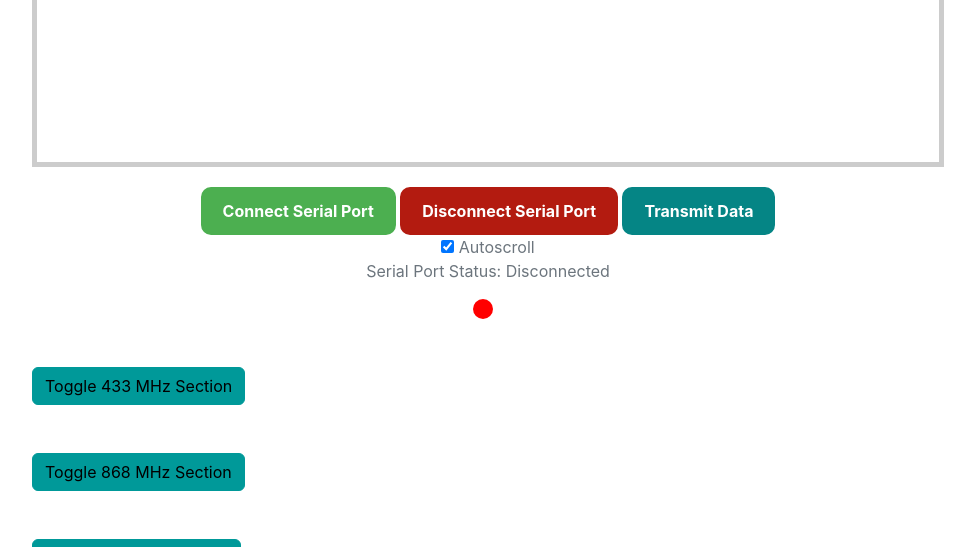
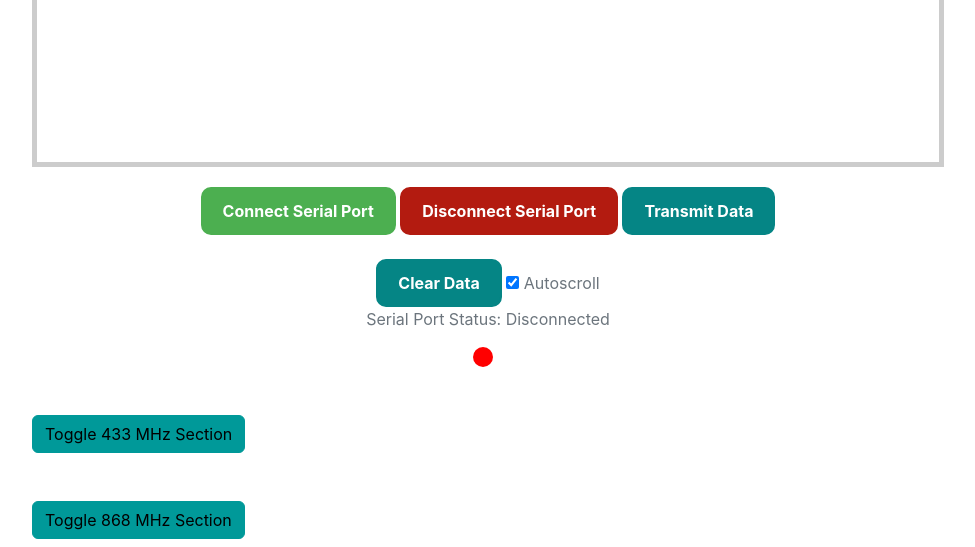
Before and after one commit to skinnyrad/Lora-Scanner, a Flask app: page /analysis in a window 1280 px wide, after a click on "Toggle 433 MHz Section". Shown: the part 1004-1551 px from the top of the page, without its empty margins (288-1263 px from the left). Run offline with Flask 3, Linux system fonts and the light colour scheme; some libraries are stand-ins or nearby versions; some web fonts are replaced.

Commit message:
Feat: Adding a clear button for serial streaming

```diff
--- a/app.py
+++ b/app.py
@@ -73,7 +73,8 @@ def read_serial_data(port, ser, buffer):
             time.sleep(0.1)
 
         except Exception as e:
-            print(f"Error: {e}")
+            #print("Could not access Serial Port")
+            #print(f"Error: {e}")
             pass
 
 def parse_and_store_data():
--- a/templates/analysis.html
+++ b/templates/analysis.html
@@ -67,7 +67,8 @@
                             <div style="text-align:center;">
                                 <button class="styled-button" onclick="promptUser433()">Connect Serial Port</button>
                                 <button class="disconnect-button" onclick="deleteSerial433()">Disconnect Serial Port</button>
-                                <button class="transmit-button" onclick="transmit433()">Transmit Data</button><br>
+                                <button class="transmit-button" onclick="transmit433()">Transmit Data</button><br><br>
+                                <button class="transmit-button" onclick="clearDataPort1()">Clear Data</button>
                                 <input type="checkbox" id="autoscroll-port1" checked>
                                 <label for="autoscroll-port1">Autoscroll</label>
                                 <p id="status-label433" style="text-align: center">Status: Checking...</p>
@@ -75,6 +76,22 @@
                                     <div id="indicator433" class="indicator"></div>
                                 </div>
                             </div>
+                            <script>
+                                function clearDataPort1() {
+                                    var serialDataDiv1 = document.getElementById('serial-data-port1');
+                                    serialDataDiv1.innerHTML = '';
+                                }
+
+                                function clearDataPort2() {
+                                    var serialDataDiv2 = document.getElementById('serial-data-port2');
+                                    serialDataDiv2.innerHTML = '';
+                                }
+
+                                function clearDataPort3() {
+                                    var serialDataDiv3 = document.getElementById('serial-data-port3');
+                                    serialDataDiv3.innerHTML = '';
+                                }
+                            </script>
 
                             <!-- JavaScript for updating the indicator -->
                             <script>
@@ -252,7 +269,8 @@
                             <div style="text-align:center;">
                                 <button class="styled-button" onclick="promptUser868()">Connect Serial Port</button>
                                 <button class="disconnect-button" onclick="deleteSerial868()">Disconnect Serial Port</button>
-                                <button class="transmit-button" onclick="transmit868()">Transmit Data</button><br>
+                                <button class="transmit-button" onclick="transmit868()">Transmit Data</button><br><br>
+                                <button class="transmit-button" onclick="clearDataPort2()">Clear Data</button>
                                 <input type="checkbox" id="autoscroll-port2" checked>
                                 <label for="autoscroll-port2">Autoscroll</label>
                                 <p id="status-label868" style="text-align: center">Status: Checking...</p>
@@ -439,7 +457,8 @@
                             <div style="text-align:center;">
                                 <button class="styled-button" onclick="promptUser915()">Connect Serial Port</button>
                                 <button class="disconnect-button" onclick="deleteSerial915()">Disconnect Serial Port</button>
-                                <button class="transmit-button" onclick="transmit915()">Transmit Data</button><br>
+                                <button class="transmit-button" onclick="transmit915()">Transmit Data</button><br><br>
+                                <button class="transmit-button" onclick="clearDataPort3()">Clear Data</button>
                                 <input type="checkbox" id="autoscroll-port3" checked>
                                 <label for="autoscroll-port3">Autoscroll</label>
                                 <p id="status-label915" style="text-align: center">Status: Checking...</p>
```
Also changed, not shown: templates/tracking.html (+23 -4 lines).
